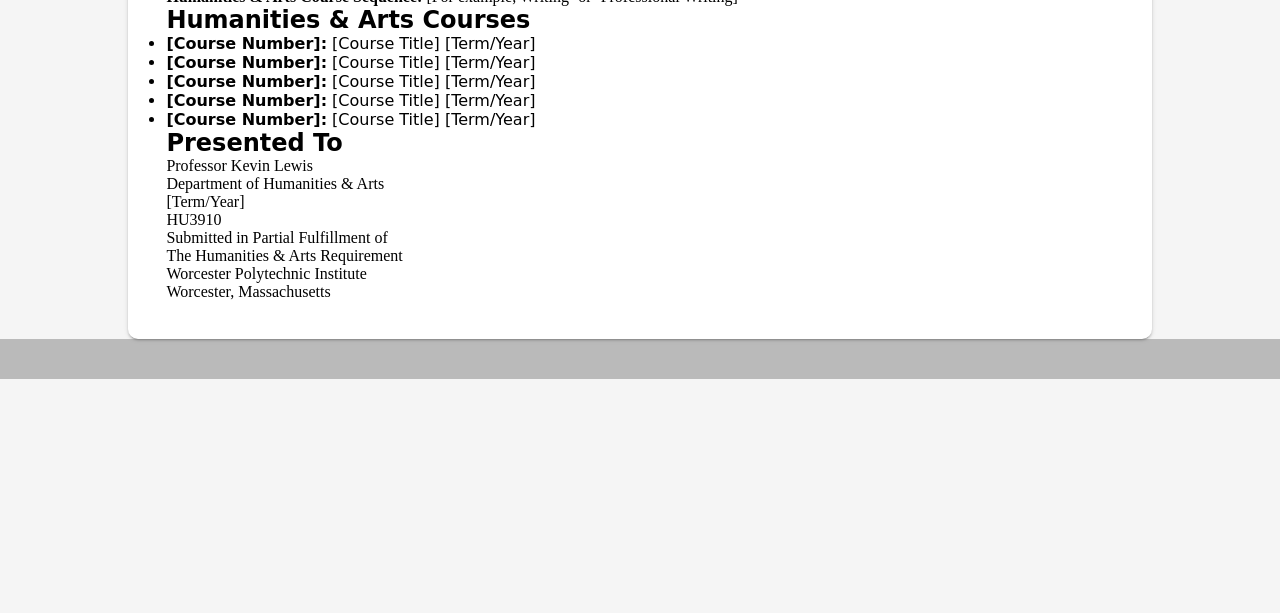
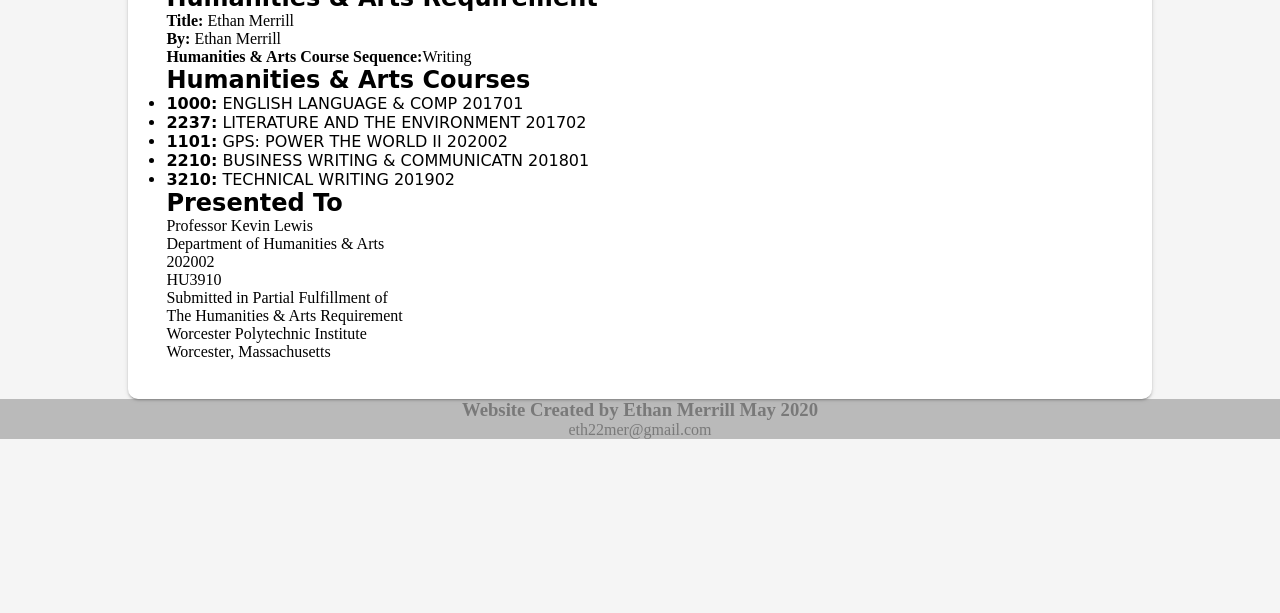
Before and after one commit to EthanMerrill/WritingForTheWeb, a plain HTML site: page ProjectWebsite/about_project.html in a window 1280 px wide. Shown: the part 187-800 px from the top of the page. Drawn offline with Linux system fonts and the light colour scheme; a web font is replaced by a local one.

Commit message:
updated about this site page

```diff
--- a/ProjectWebsite/about_project.html
+++ b/ProjectWebsite/about_project.html
@@ -28,32 +28,36 @@
             </div>
         </nav>
     </nav>
-    <article class='card'>
+    <article class='about-project card'>
         <section class="main">
             <!--Update your class and other structure information as needed.-->
             <h1>About this Project</h1>
             <h2>Humanities & Arts Requirement</h2>
-            <p><b>Title:</b> [My Website Title]</p>
-            <p><b>By:</b> [My Name]</p>
-            <p><b>Humanities & Arts Course Sequence:</b> [For example, Writing -or- Professional Writing]</p>
+            <p><b>Title:</b> Ethan Merrill</p>
+            <p><b>By:</b> Ethan Merrill</p>
+            <p><b>Humanities & Arts Course Sequence:</b>Writing</p>
             <h2>Humanities & Arts Courses</h2>
             <ul>
-                <li><b>[Course Number]:</b> [Course Title] [Term/Year]</li>
-                <li><b>[Course Number]:</b> [Course Title] [Term/Year]</li>
-                <li><b>[Course Number]:</b> [Course Title] [Term/Year]</li>
-                <li><b>[Course Number]:</b> [Course Title] [Term/Year]</li>
-                <li><b>[Course Number]:</b> [Course Title] [Term/Year]</li>
+                <li><b>1000:</b> ENGLISH LANGUAGE & COMP 201701</li>
+                <li><b>2237:</b> LITERATURE AND THE ENVIRONMENT 201702</li>
+                <li><b>1101:</b> GPS: POWER THE WORLD II 202002</li>
+                <li><b>2210:</b> BUSINESS WRITING & COMMUNICATN 201801</li>
+                <li><b>3210:</b> TECHNICAL WRITING 201902</li>
             </ul>
             <h2>Presented To</h2>
-            <p>Professor Kevin Lewis<br> Department of Humanities & Arts<br> [Term/Year]
+            <p>Professor Kevin Lewis<br> Department of Humanities & Arts<br> 202002
                 <br> HU3910
             </p>
             <p>Submitted in Partial Fulfillment of<br> The Humanities & Arts Requirement<br> Worcester Polytechnic Institute<br> Worcester, Massachusetts</p>
         </section>
     </article>
+
+</body>
+<section>
     <footer>
-        <!--Paste your footer content here.-->
+        <h3>Website Created by Ethan Merrill May 2020</h3>
+        <p>eth22mer@gmail.com</p>
     </footer>
-</body>
+</section>
 
 </html>
--- a/ProjectWebsite/css/styles.css
+++ b/ProjectWebsite/css/styles.css
@@ -289,8 +289,6 @@
     text-align: center;
     background-color: gray;
     opacity: .5;
-    /* position: absolute;
-    bottom: 0; */
     width: 100%;
     height: 2.5rem;
 }
@@ -373,6 +371,13 @@
 .mySlides {
     display: none;
     /* height: inherit; */
+}
+
+
+/* about page */
+
+.about-project {
+    margin-top: 60px;
 }
 
 
```
Also changed, not shown: ProjectWebsite/index.html (+1 -1 lines), ProjectWebsite/posts/postTemplate.html (+7 -0 lines), 1 other file.
